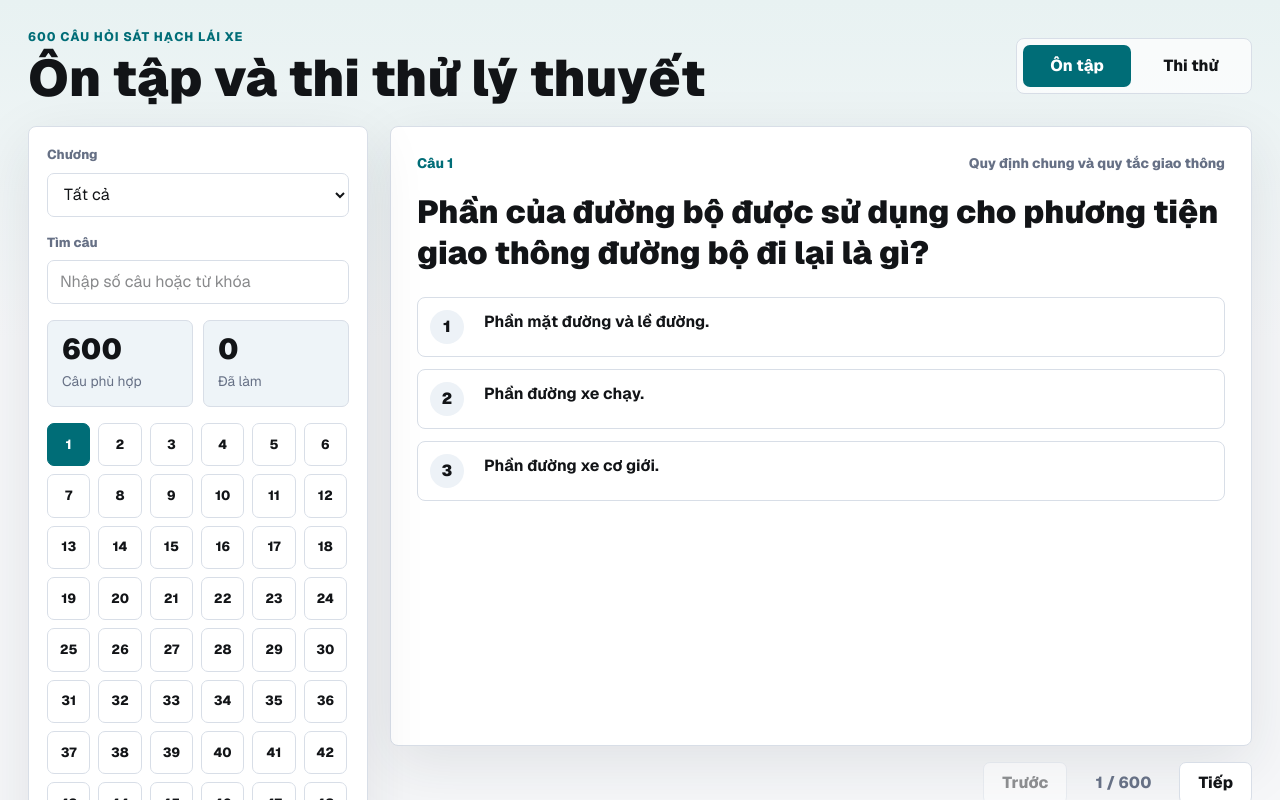
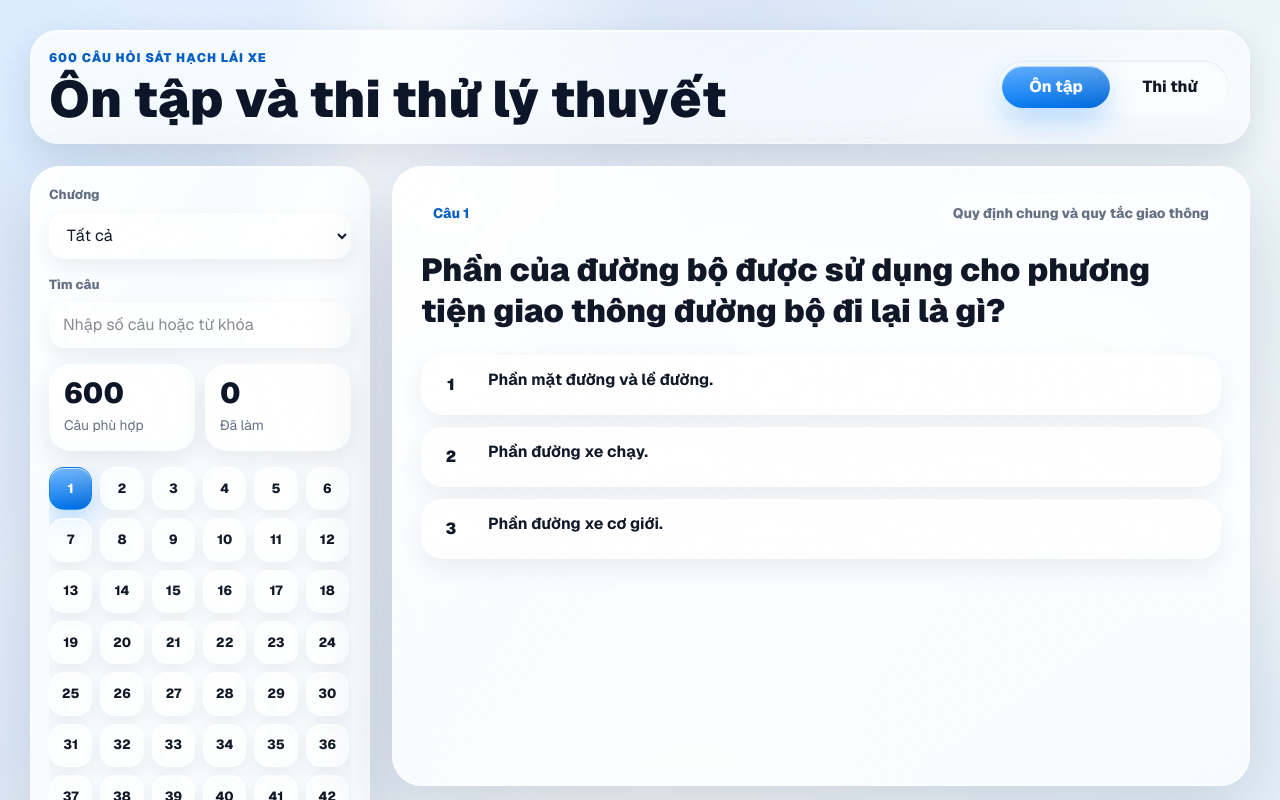
Before and after one commit to huytran1120/hoclaixe-web, a Next.js app: page / in a window 1280 px wide. Shown: the top 800 px of the page. Built offline with nearby package versions, Linux system fonts and the light colour scheme.

Commit message:
Apply liquid glass responsive design

```diff
--- a/app/globals.css
+++ b/app/globals.css
@@ -1,18 +1,22 @@
 @import "tailwindcss";
 
 :root {
-  --background: #f6f7f9;
-  --foreground: #121417;
-  --muted: #667085;
-  --line: #d8dee7;
-  --panel: #ffffff;
-  --panel-soft: #eef4f8;
-  --brand: #006d77;
-  --brand-dark: #00515a;
-  --accent: #c2410c;
-  --ok: #15803d;
-  --bad: #b42318;
-  --shadow: 0 18px 60px rgba(25, 35, 45, 0.1);
+  --background: #e9eef6;
+  --foreground: #111827;
+  --muted: #657084;
+  --line: rgba(255, 255, 255, 0.58);
+  --line-strong: rgba(255, 255, 255, 0.82);
+  --panel: rgba(255, 255, 255, 0.58);
+  --panel-soft: rgba(255, 255, 255, 0.38);
+  --panel-deep: rgba(246, 249, 255, 0.74);
+  --brand: #007aff;
+  --brand-dark: #075ec4;
+  --accent: #ff7a45;
+  --ok: #1f9d55;
+  --bad: #d92d20;
+  --shadow: 0 24px 80px rgba(46, 61, 91, 0.18);
+  --shadow-tight: 0 12px 34px rgba(46, 61, 91, 0.14);
+  --glass-blur: blur(28px) saturate(170%);
 }
 
 @theme inline {
@@ -26,14 +30,44 @@
   box-sizing: border-box;
 }
 
+html {
+  min-height: 100%;
+}
+
 body {
   min-height: 100vh;
   margin: 0;
   background:
-    linear-gradient(180deg, #e8f2f2 0, rgba(232, 242, 242, 0) 340px),
-    var(--background);
+    linear-gradient(135deg, rgba(248, 251, 255, 0.92) 0%, rgba(223, 234, 249, 0.82) 34%, rgba(241, 247, 250, 0.88) 64%, rgba(226, 238, 250, 0.92) 100%),
+    linear-gradient(90deg, rgba(0, 122, 255, 0.12), rgba(255, 122, 69, 0.1), rgba(37, 196, 165, 0.12));
   color: var(--foreground);
   font-family: var(--font-geist-sans), Arial, Helvetica, sans-serif;
+}
+
+body::before {
+  position: fixed;
+  inset: 0;
+  z-index: -2;
+  content: "";
+  background:
+    linear-gradient(110deg, transparent 0 18%, rgba(255, 255, 255, 0.8) 27%, transparent 42%),
+    linear-gradient(155deg, rgba(0, 122, 255, 0.14), transparent 42%),
+    linear-gradient(25deg, transparent 48%, rgba(255, 255, 255, 0.62) 62%, transparent 78%);
+  opacity: 0.86;
+}
+
+body::after {
+  position: fixed;
+  inset: 0;
+  z-index: -1;
+  pointer-events: none;
+  content: "";
+  background-image:
+    linear-gradient(rgba(255, 255, 255, 0.2) 1px, transparent 1px),
+    linear-gradient(90deg, rgba(255, 255, 255, 0.18) 1px, transparent 1px);
+  background-size: 38px 38px;
+  -webkit-mask-image: linear-gradient(180deg, rgba(0, 0, 0, 0.36), transparent 72%);
+  mask-image: linear-gradient(180deg, rgba(0, 0, 0, 0.36), transparent 72%);
 }
 
 button,
@@ -48,13 +82,14 @@ button {
 
 button:disabled {
   cursor: not-allowed;
-  opacity: 0.45;
+  opacity: 0.44;
 }
 
 .app-shell {
+  position: relative;
   width: min(1440px, 100%);
   margin: 0 auto;
-  padding: 28px;
+  padding: 30px;
 }
 
 .topbar {
@@ -63,13 +98,22 @@ button:disabled {
   justify-content: space-between;
   gap: 24px;
   margin-bottom: 22px;
+  padding: 18px;
+  border: 1px solid var(--line);
+  border-radius: 28px;
+  background:
+    linear-gradient(135deg, rgba(255, 255, 255, 0.64), rgba(255, 255, 255, 0.26)),
+    rgba(255, 255, 255, 0.34);
+  box-shadow: var(--shadow-tight), inset 0 1px 0 rgba(255, 255, 255, 0.88);
+  -webkit-backdrop-filter: var(--glass-blur);
+  backdrop-filter: var(--glass-blur);
 }
 
 .eyebrow {
   margin: 0 0 6px;
-  color: var(--brand);
+  color: var(--brand-dark);
   font-size: 0.78rem;
-  font-weight: 800;
+  font-weight: 820;
   letter-spacing: 0.08em;
   text-transform: uppercase;
 }
@@ -77,10 +121,12 @@ button:disabled {
 h1 {
   max-width: 780px;
   margin: 0;
+  color: #0d1628;
   font-size: clamp(2rem, 4vw, 4rem);
   font-weight: 850;
   line-height: 1;
   letter-spacing: 0;
+  text-shadow: 0 1px 0 rgba(255, 255, 255, 0.72);
 }
 
 .mode-switch {
@@ -90,8 +136,11 @@ h1 {
   min-width: 236px;
   padding: 6px;
   border: 1px solid var(--line);
-  border-radius: 8px;
-  background: rgba(255, 255, 255, 0.72);
+  border-radius: 999px;
+  background: rgba(255, 255, 255, 0.32);
+  box-shadow: inset 0 1px 3px rgba(43, 65, 104, 0.12), inset 0 1px 0 rgba(255, 255, 255, 0.88);
+  -webkit-backdrop-filter: blur(18px) saturate(160%);
+  backdrop-filter: blur(18px) saturate(160%);
 }
 
 .mode-switch button,
@@ -100,18 +149,35 @@ h1 {
 .primary-action {
   min-height: 42px;
   border: 0;
-  border-radius: 7px;
+  border-radius: 999px;
   background: transparent;
   color: var(--foreground);
   font-weight: 760;
+  transition:
+    transform 160ms ease,
+    border-color 160ms ease,
+    background 160ms ease,
+    box-shadow 160ms ease;
+}
+
+.mode-switch button:hover,
+.pager button:hover,
+.start-panel button:hover,
+.primary-action:hover,
+.answer-option:hover,
+.question-grid button:hover {
+  transform: translateY(-1px);
 }
 
 .mode-switch button.active,
 .start-panel button,
 .primary-action,
 .submit-button {
-  background: var(--brand);
+  background:
+    linear-gradient(180deg, rgba(255, 255, 255, 0.34), rgba(255, 255, 255, 0)),
+    linear-gradient(135deg, #0a84ff, #0068d9);
   color: white;
+  box-shadow: 0 12px 30px rgba(0, 122, 255, 0.28), inset 0 1px 0 rgba(255, 255, 255, 0.58);
 }
 
 .workspace {
@@ -125,10 +191,37 @@ h1 {
 .question-panel,
 .start-panel,
 .empty-state {
+  position: relative;
+  overflow: hidden;
   border: 1px solid var(--line);
-  border-radius: 8px;
-  background: var(--panel);
-  box-shadow: var(--shadow);
+  border-radius: 30px;
+  background:
+    linear-gradient(145deg, rgba(255, 255, 255, 0.68), rgba(255, 255, 255, 0.28)),
+    var(--panel);
+  box-shadow: var(--shadow), inset 0 1px 0 rgba(255, 255, 255, 0.9);
+  -webkit-backdrop-filter: var(--glass-blur);
+  backdrop-filter: var(--glass-blur);
+}
+
+.sidebar::before,
+.question-panel::before,
+.start-panel::before,
+.empty-state::before {
+  position: absolute;
+  inset: 0;
+  pointer-events: none;
+  content: "";
+  background:
+    linear-gradient(120deg, rgba(255, 255, 255, 0.85), transparent 28%),
+    linear-gradient(300deg, transparent 68%, rgba(255, 255, 255, 0.42));
+  opacity: 0.82;
+}
+
+.sidebar > *,
+.question-panel > *,
+.start-panel > *,
+.empty-state > * {
+  position: relative;
 }
 
 .sidebar {
@@ -139,7 +232,6 @@ h1 {
   flex-direction: column;
   gap: 16px;
   padding: 18px;
-  overflow: hidden;
 }
 
 .field-stack {
@@ -156,12 +248,22 @@ h1 {
 .field-stack input,
 .field-stack select {
   width: 100%;
-  min-height: 44px;
-  border: 1px solid var(--line);
-  border-radius: 7px;
-  background: #fff;
+  min-height: 46px;
+  border: 1px solid rgba(255, 255, 255, 0.64);
+  border-radius: 16px;
+  background: rgba(255, 255, 255, 0.46);
   color: var(--foreground);
-  padding: 0 12px;
+  padding: 0 13px;
+  box-shadow: inset 0 1px 0 rgba(255, 255, 255, 0.84), 0 8px 18px rgba(46, 61, 91, 0.08);
+  outline: none;
+  -webkit-backdrop-filter: blur(16px) saturate(155%);
+  backdrop-filter: blur(16px) saturate(155%);
+}
+
+.field-stack input:focus,
+.field-stack select:focus {
+  border-color: rgba(0, 122, 255, 0.58);
+  box-shadow: 0 0 0 4px rgba(0, 122, 255, 0.12), inset 0 1px 0 rgba(255, 255, 255, 0.9);
 }
 
 .stat-grid {
@@ -174,15 +276,21 @@ h1 {
 .exam-card,
 .result-card {
   border: 1px solid var(--line);
-  border-radius: 7px;
-  background: var(--panel-soft);
+  border-radius: 22px;
+  background:
+    linear-gradient(160deg, rgba(255, 255, 255, 0.7), rgba(255, 255, 255, 0.3)),
+    var(--panel-soft);
+  box-shadow: inset 0 1px 0 rgba(255, 255, 255, 0.86), 0 10px 26px rgba(46, 61, 91, 0.1);
   padding: 14px;
+  -webkit-backdrop-filter: blur(18px) saturate(160%);
+  backdrop-filter: blur(18px) saturate(160%);
 }
 
 .stat-grid span,
 .exam-card strong,
 .result-card strong {
   display: block;
+  color: #0d1628;
   font-size: 1.8rem;
   font-weight: 850;
   line-height: 1;
@@ -207,8 +315,10 @@ h1 {
 }
 
 .result-card {
-  background: #fff7ed;
-  border-color: #fed7aa;
+  border-color: rgba(255, 179, 116, 0.58);
+  background:
+    linear-gradient(145deg, rgba(255, 255, 255, 0.68), rgba(255, 245, 235, 0.58)),
+    rgba(255, 247, 237, 0.48);
 }
 
 .question-grid {
@@ -222,35 +332,43 @@ h1 {
 .question-grid button {
   aspect-ratio: 1;
   min-width: 0;
-  border: 1px solid var(--line);
-  border-radius: 7px;
-  background: #fff;
+  border: 1px solid rgba(255, 255, 255, 0.64);
+  border-radius: 15px;
+  background: rgba(255, 255, 255, 0.48);
   color: var(--foreground);
   font-size: 0.83rem;
   font-weight: 760;
+  box-shadow: inset 0 1px 0 rgba(255, 255, 255, 0.84), 0 8px 18px rgba(46, 61, 91, 0.08);
+  -webkit-backdrop-filter: blur(14px) saturate(160%);
+  backdrop-filter: blur(14px) saturate(160%);
 }
 
 .question-grid button.current {
-  border-color: var(--brand);
-  background: var(--brand);
+  border-color: rgba(0, 122, 255, 0.58);
+  background:
+    linear-gradient(180deg, rgba(255, 255, 255, 0.42), rgba(255, 255, 255, 0)),
+    linear-gradient(135deg, #0a84ff, #0068d9);
   color: #fff;
+  box-shadow: 0 12px 28px rgba(0, 122, 255, 0.28), inset 0 1px 0 rgba(255, 255, 255, 0.68);
 }
 
 .question-grid button.answered {
-  border-color: #99d3c8;
-  background: #e7f8f4;
+  border-color: rgba(37, 196, 165, 0.42);
+  background: rgba(231, 255, 249, 0.58);
 }
 
 .question-grid button.current.answered {
-  background: var(--brand);
+  background:
+    linear-gradient(180deg, rgba(255, 255, 255, 0.42), rgba(255, 255, 255, 0)),
+    linear-gradient(135deg, #0a84ff, #0068d9);
 }
 
 .question-grid button.correct-dot {
-  box-shadow: inset 0 -4px 0 var(--ok);
+  box-shadow: inset 0 -4px 0 var(--ok), 0 8px 18px rgba(46, 61, 91, 0.08);
 }
 
 .question-grid button.wrong-dot {
-  box-shadow: inset 0 -4px 0 var(--bad);
+  box-shadow: inset 0 -4px 0 var(--bad), 0 8px 18px rgba(46, 61, 91, 0.08);
 }
 
 .main-column {
@@ -261,7 +379,7 @@ h1 {
 
 .question-panel {
   min-height: 620px;
-  padding: 26px;
+  padding: 28px;
 }
 
 .question-header {
@@ -275,13 +393,22 @@ h1 {
   font-weight: 760;
 }
 
+.question-header span {
+  border: 1px solid rgba(255, 255, 255, 0.56);
+  border-radius: 999px;
+  background: rgba(255, 255, 255, 0.38);
+  padding: 7px 11px;
+  box-shadow: inset 0 1px 0 rgba(255, 255, 255, 0.78);
+}
+
 .question-header span:first-child {
-  color: var(--brand);
+  color: var(--brand-dark);
 }
 
 .question-panel h2,
 .start-panel h2 {
   margin: 0;
+  color: #101827;
   font-size: clamp(1.25rem, 2.6vw, 2rem);
   font-weight: 820;
   line-height: 1.28;
@@ -298,9 +425,10 @@ h1 {
 .question-images img {
   max-width: min(100%, 760px);
   max-height: 460px;
-  border: 1px solid var(--line);
-  border-radius: 8px;
-  background: #fff;
+  border: 1px solid rgba(255, 255, 255, 0.7);
+  border-radius: 22px;
+  background: rgba(255, 255, 255, 0.72);
+  box-shadow: 0 18px 42px rgba(46, 61, 91, 0.12), inset 0 1px 0 rgba(255, 255, 255, 0.88);
   object-fit: contain;
 }
 
@@ -317,12 +445,17 @@ h1 {
   align-items: start;
   width: 100%;
   min-height: 58px;
-  border: 1px solid var(--line);
-  border-radius: 8px;
-  background: #fff;
+  border: 1px solid rgba(255, 255, 255, 0.6);
+  border-radius: 22px;
+  background:
+    linear-gradient(145deg, rgba(255, 255, 255, 0.62), rgba(255, 255, 255, 0.32)),
+    rgba(255, 255, 255, 0.42);
+  box-shadow: inset 0 1px 0 rgba(255, 255, 255, 0.86), 0 10px 24px rgba(46, 61, 91, 0.08);
   padding: 12px;
   color: var(--foreground);
   text-align: left;
+  -webkit-backdrop-filter: blur(18px) saturate(150%);
+  backdrop-filter: blur(18px) saturate(150%);
 }
 
 .answer-option span {
@@ -330,8 +463,10 @@ h1 {
   width: 34px;
   height: 34px;
   place-items: center;
+  border: 1px solid rgba(255, 255, 255, 0.62);
   border-radius: 50%;
-  background: #edf2f7;
+  background: rgba(255, 255, 255, 0.54);
+  box-shadow: inset 0 1px 0 rgba(255, 255, 255, 0.88);
   font-weight: 850;
 }
 
@@ -341,37 +476,44 @@ h1 {
 }
 
 .answer-option:hover {
-  border-color: var(--brand);
+  border-color: rgba(0, 122, 255, 0.48);
+  box-shadow: 0 14px 30px rgba(46, 61, 91, 0.12), inset 0 1px 0 rgba(255, 255, 255, 0.9);
 }
 
 .answer-option.selected {
-  border-color: var(--brand);
-  background: #eefafa;
+  border-color: rgba(0, 122, 255, 0.5);
+  background:
+    linear-gradient(145deg, rgba(255, 255, 255, 0.7), rgba(230, 244, 255, 0.52)),
+    rgba(232, 246, 255, 0.58);
 }
 
 .answer-option.correct {
-  border-color: #86efac;
-  background: #effdf4;
+  border-color: rgba(31, 157, 85, 0.44);
+  background:
+    linear-gradient(145deg, rgba(255, 255, 255, 0.72), rgba(233, 255, 241, 0.62)),
+    rgba(239, 253, 244, 0.62);
 }
 
 .answer-option.correct span {
-  background: var(--ok);
+  background: linear-gradient(135deg, #34c759, #1f9d55);
   color: white;
 }
 
 .answer-option.wrong {
-  border-color: #fda29b;
-  background: #fff1f0;
+  border-color: rgba(217, 45, 32, 0.38);
+  background:
+    linear-gradient(145deg, rgba(255, 255, 255, 0.72), rgba(255, 235, 232, 0.62)),
+    rgba(255, 241, 240, 0.62);
 }
 
 .answer-option.wrong span {
-  background: var(--bad);
+  background: linear-gradient(135deg, #ff453a, var(--bad));
   color: white;
 }
 
 .answer-note {
   margin: 18px 0 0;
-  color: var(--ok);
+  color: #137a3d;
   font-weight: 800;
 }
 
@@ -392,13 +534,18 @@ h1 {
 
 .pager button {
   border: 1px solid var(--line);
-  background: #fff;
+  background: rgba(255, 255, 255, 0.48);
+  box-shadow: inset 0 1px 0 rgba(255, 255, 255, 0.86), 0 10px 24px rgba(46, 61, 91, 0.08);
   padding: 0 18px;
+  -webkit-backdrop-filter: blur(18px) saturate(150%);
+  backdrop-filter: blur(18px) saturate(150%);
 }
 
 .pager .submit-button {
-  border-color: var(--brand);
-  background: var(--brand);
+  border-color: rgba(0, 122, 255, 0.48);
+  background:
+    linear-gradient(180deg, rgba(255, 255, 255, 0.34), rgba(255, 255, 255, 0)),
+    linear-gradient(135deg, #0a84ff, #0068d9);
   color: white;
 }
 
@@ -409,7 +556,7 @@ h1 {
   align-content: center;
   justify-items: start;
   gap: 18px;
-  padding: 36px;
+  padding: 38px;
 }
 
 .start-panel p {
@@ -429,6 +576,21 @@ h1 {
   padding: 0 14px;
 }
 
+@supports not ((backdrop-filter: blur(1px))) {
+  .topbar,
+  .sidebar,
+  .question-panel,
+  .start-panel,
+  .empty-state,
+  .answer-option,
+  .field-stack input,
+  .field-stack select,
+  .question-grid button,
+  .pager button {
+    background: rgba(255, 255, 255, 0.88);
+  }
+}
+
 @media (max-width: 980px) {
   .app-shell {
     padding: 18px;
@@ -437,6 +599,7 @@ h1 {
   .topbar {
     align-items: stretch;
     flex-direction: column;
+    border-radius: 24px;
   }
 
   .mode-switch {
@@ -462,10 +625,12 @@ h1 {
     padding: 12px;
   }
 
+  .topbar,
   .question-panel,
   .start-panel,
   .empty-state,
   .sidebar {
+    border-radius: 22px;
     padding: 14px;
   }
 
```
